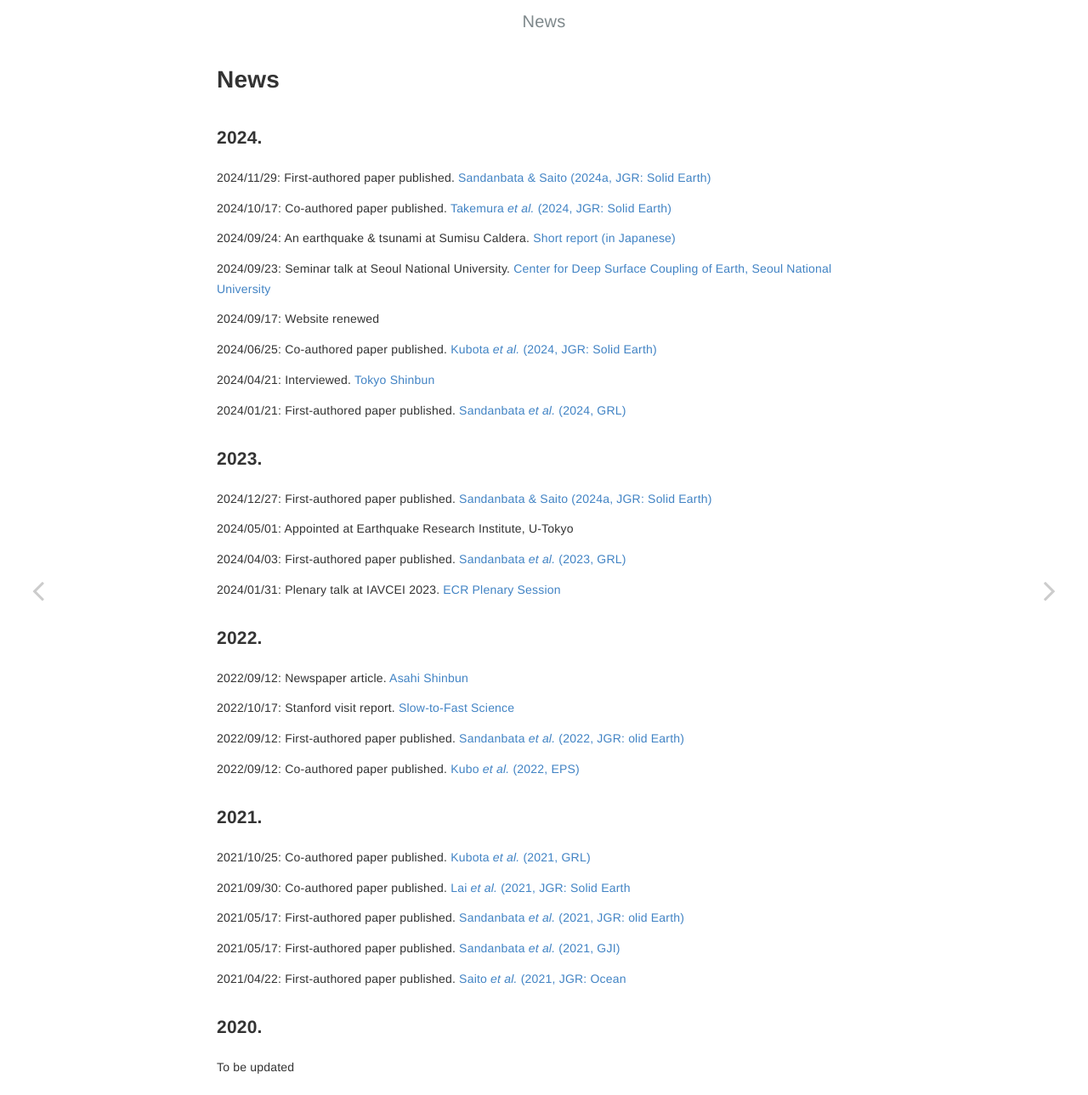
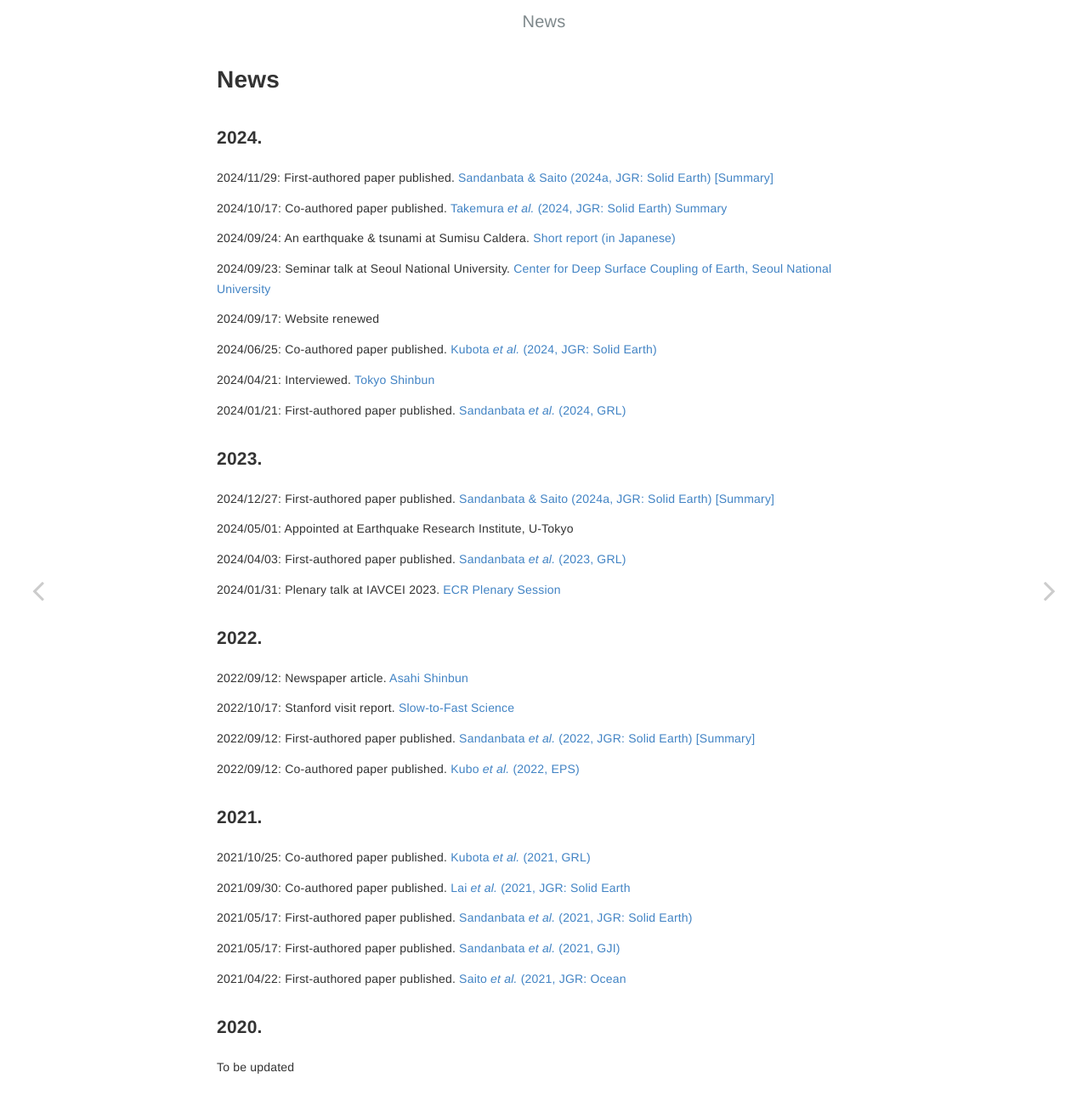
Before and after one commit to osm3dan/en_site, a Jekyll site: the page built from _pages/news.md, in a window 1280 px wide. Shown: the whole page at 85% size. Built offline with Jekyll 4.4.1, drawn with Linux system fonts in a browser that asks for light colours.

```diff
--- a/_pages/news.md
+++ b/_pages/news.md
@@ -8,9 +8,9 @@ layout: post
 
 ### 2024.
 
-2024/11/29: First-authored paper published. [Sandanbata & Saito (2024a, JGR: Solid Earth)](https://doi.org/10.1029/2024JB029755)
+2024/11/29: First-authored paper published. [Sandanbata & Saito (2024a, JGR: Solid Earth)](https://doi.org/10.1029/2024JB029755) [[Summary]](https://www.eri.u-tokyo.ac.jp/en/outreach/latestresearch/#:~:text=Segmented%20trapdoor%20fault%20in%20a%20submarine%20caldera%20revealed%20with%20milli%2Dmeter%20tsunami%20waveform%20record)
 
-2024/10/17: Co-authored paper published. [Takemura *et al.* (2024, JGR: Solid Earth)](https://doi.org/10.1029/2024JB029746)
+2024/10/17: Co-authored paper published. [Takemura *et al.* (2024, JGR: Solid Earth)](https://doi.org/10.1029/2024JB029746) [Summary](https://www.eri.u-tokyo.ac.jp/en/outreach/latestresearch/#:~:text=Successive%20tsunamigenic%20events%20near%20Sofu%20Seamount%20inferred%20from%20high%2Dfrequency%20teleseismic%20P%20and%20regional%20T%20waves)
 
 2024/09/24: An earthquake & tsunami at Sumisu Caldera. [Short report (in Japanese)](../../pages/jishin/#2024年9月24日-鳥島近海地震津波)
 
@@ -25,7 +25,7 @@ layout: post
 2024/01/21: First-authored paper published. [Sandanbata *et al.* (2024, GRL)](https://doi.org/10.1029/2023GL106949)
 
 ### 2023.
-2024/12/27: First-authored paper published. [Sandanbata & Saito (2024a, JGR: Solid Earth)](https://doi.org/10.1029/2023JB027917)
+2024/12/27: First-authored paper published. [Sandanbata & Saito (2024a, JGR: Solid Earth)](https://doi.org/10.1029/2023JB027917) [[Summary]](https://www.eri.u-tokyo.ac.jp/en/research/6082/)
 
 2024/05/01: Appointed at Earthquake Research Institute, U-Tokyo
 
@@ -39,7 +39,7 @@ layout: post
 
 2022/10/17: Stanford visit report. [Slow-to-Fast Science](https://slow-to-fast-eq.org/events/news/overseas_2022)
 
-2022/09/12: First-authored paper published. [Sandanbata *et al.* (2022, JGR: olid Earth)](https://doi.org/10.1029/2022JB024213)
+2022/09/12: First-authored paper published. [Sandanbata *et al.* (2022, JGR: Solid Earth)](https://doi.org/10.1029/2022JB024213) [[Summary]](https://www.eri.u-tokyo.ac.jp/en/research/5323/)
 
 2022/09/12: Co-authored paper published. [Kubo *et al.* (2022, EPS)](https://doi.org/10.1186/s40623-022-01663-w)
 
@@ -48,7 +48,7 @@ layout: post
 
 2021/09/30: Co-authored paper published. [Lai *et al.* (2021, JGR: Solid Earth](https://doi.org/10.1029/2021JB022139)
 
-2021/05/17: First-authored paper published. [Sandanbata *et al.* (2021, JGR: olid Earth)](https://doi.org/10.1029/2021JB021693)
+2021/05/17: First-authored paper published. [Sandanbata *et al.* (2021, JGR: Solid Earth)](https://doi.org/10.1029/2021JB021693)
 
 2021/05/17: First-authored paper published. [Sandanbata *et al.* (2021, GJI)](https://doi.org/10.1093/gji/ggab192)
 
```
Also changed, not shown: _pages/publications.md (+4 -4 lines).
